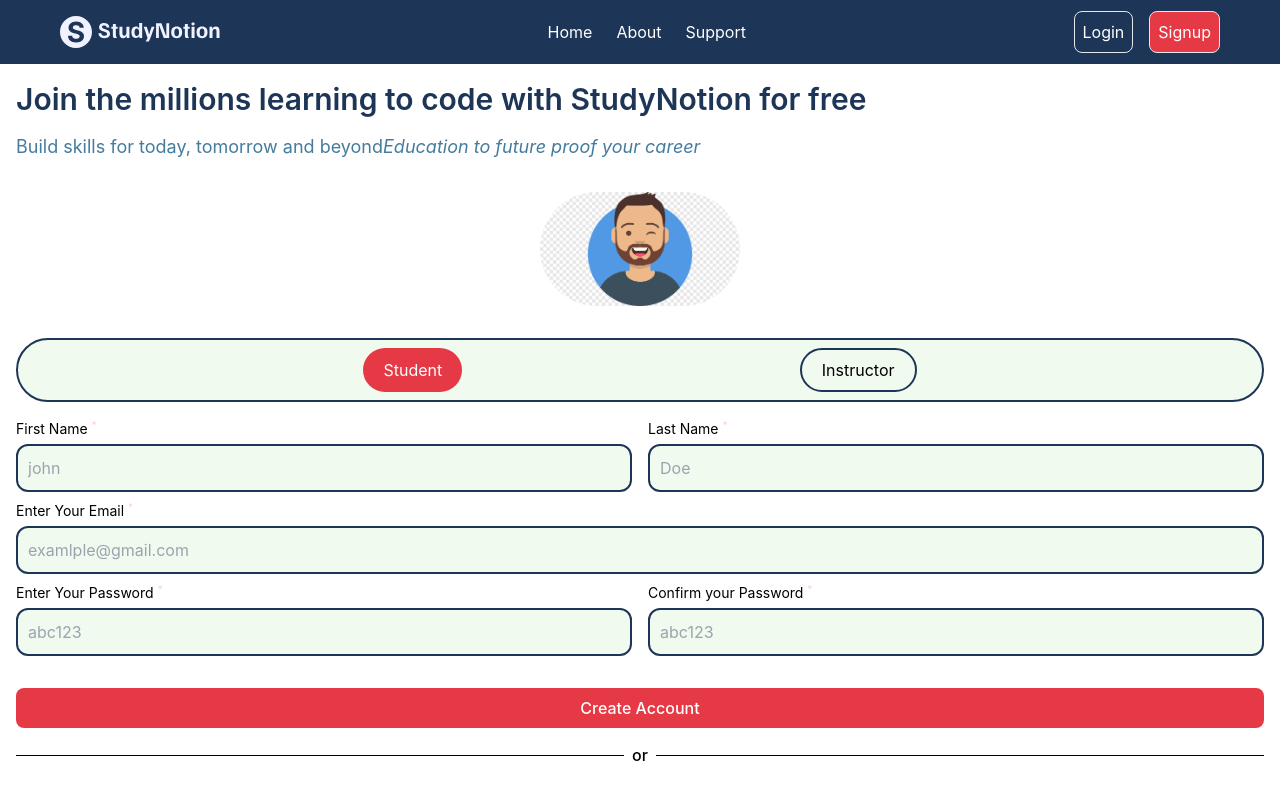
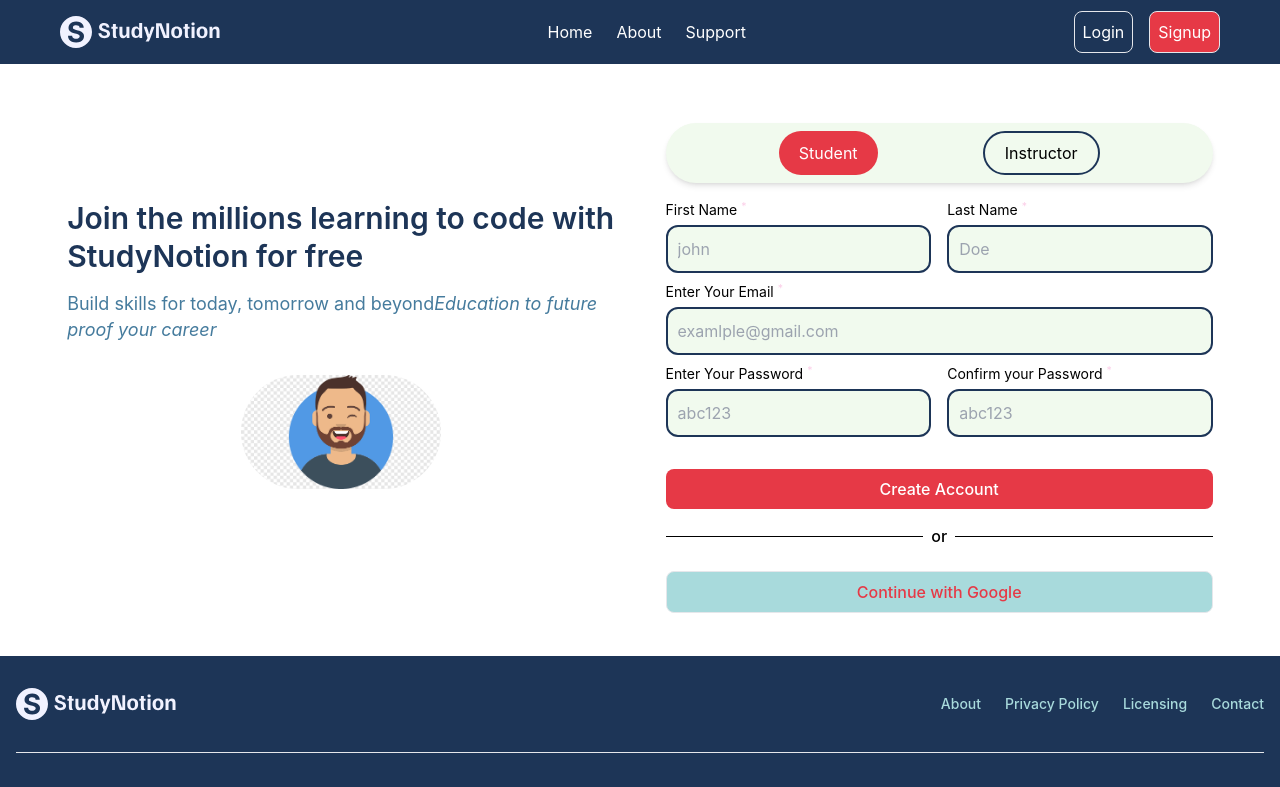
Before and after one commit to bitsdhruba/studyNotion, a React (Create React App) app: page /signup in a window 1280 px wide. Shown: the top 787 px of the page. Built offline with nearby package versions, Linux system fonts and the light colour scheme; some icons are missing.

Commit message:
responsiveness added. Project complete.

```diff
--- a/src/Components/SignupForm.js
+++ b/src/Components/SignupForm.js
@@ -44,7 +44,7 @@ function SignupForm() {
 
   return (
     <>
-      <div className="flex border-2 border-[#1D3557]  bg-[#F1FAEE] p-2 my-4 justify-evenly rounded-full w-full">
+      <div className="flex shadow-md  bg-[#F1FAEE] p-2 my-4 justify-evenly rounded-full w-full">
         <button
           onClick={() => setAccountType("student")}
           className={`${
--- a/src/Components/SingleCourseDetail.jsx
+++ b/src/Components/SingleCourseDetail.jsx
@@ -1,23 +1,27 @@
 const SingleCourseDetail = ({ filteredCourse }) => {
   return (
-    <div className="max-w-[1200px] min-h-[71vh] mx-auto">
-      <div className="flex flex-wrap p-5">
-        <div className="">
+    <div className="max-w-[1200px] min-h-[74vh] mx-auto md:flex md:items-center">
+      <div className="md:flex md:justify-evenly p-5 md:bg-[#F1FAEE] md:rounded-lg">
+        <div className="md:w-[45%]">
           <img
             src={filteredCourse.image.url}
             alt="background"
-            className="bg-cover bg-no-repeat rounded-lg aspect-square"
+            className="bg-cover bg-no-repeat rounded-lg aspect-square md:w-[70%]"
           />
+        </div>
+        <div className="md:w-[45%]  md:shadow-lg md:p-4 md:rounded-lg">
           <h1 className="text-2xl my-4 text-[#1D3557] font-medium">
             {filteredCourse.title}
           </h1>
           <button className="bg-gradient-to-r from-[#db5661] to-[#d81828] my-4 rounded-lg text-white text-lg p-3 shadow-md">
             Enrol Now
           </button>
-        </div>
-        <div>
+
           <p className="text-xl text-[#1D3557] leading-8 ">
-            {filteredCourse.description}
+            {filteredCourse.description}. Lorem ipsum dolor sit amet consectetur
+            adipisicing elit. Totam quis, enim sint praesentium esse aperiam,
+            cupiditate impedit, nobis deserunt accusantium labore. Quod, error
+            ipsam. Hic vero repellat repellendus ipsam laboriosam!
           </p>
         </div>
       </div>
--- a/src/Components/Templete.js
+++ b/src/Components/Templete.js
@@ -3,8 +3,8 @@ import SignupForm from "./SignupForm";
 
 function Templete({ title, desc1, desc2, image, formType }) {
   return (
-    <div className="p-4">
-      <div>
+    <div className="p-4 md:flex md:gap-4 min-h-[74vh] md:items-center md:justify-evenly md:px-8">
+      <div className="md:w-[45%]">
         <div>
           <h1 className="text-[#1D3557] font-semibold text-[1.875rem] leading-[2.375rem]">
             {title}
@@ -27,6 +27,7 @@ function Templete({ title, desc1, desc2, image, formType }) {
         </div>
       </div>
 
+      <div className="md:w-[45%]">
         <div>{formType === "login" ? <LoginForm /> : <SignupForm />}</div>
 
         <div>
@@ -43,6 +44,7 @@ function Templete({ title, desc1, desc2, image, formType }) {
           </button>
         </div>
       </div>
+    </div>
   );
 }
 
--- a/src/pages/Home.js
+++ b/src/pages/Home.js
@@ -12,7 +12,7 @@ function Home() {
 
   return (
     <div className="max-w-[1200px] mx-auto p-4 h-fit">
-      <div className="my-8">
+      <div className="my-8 min-h-[74vh]">
         <h1 className="text-5xl text-[#1D3557] font-medium text-center py-4 my-4 border-b-2 border-slate-400 shadow-lg">
           Welcome to StudyNotion
         </h1>
```
Lines whose indentation alone changed are shown as unchanged.
